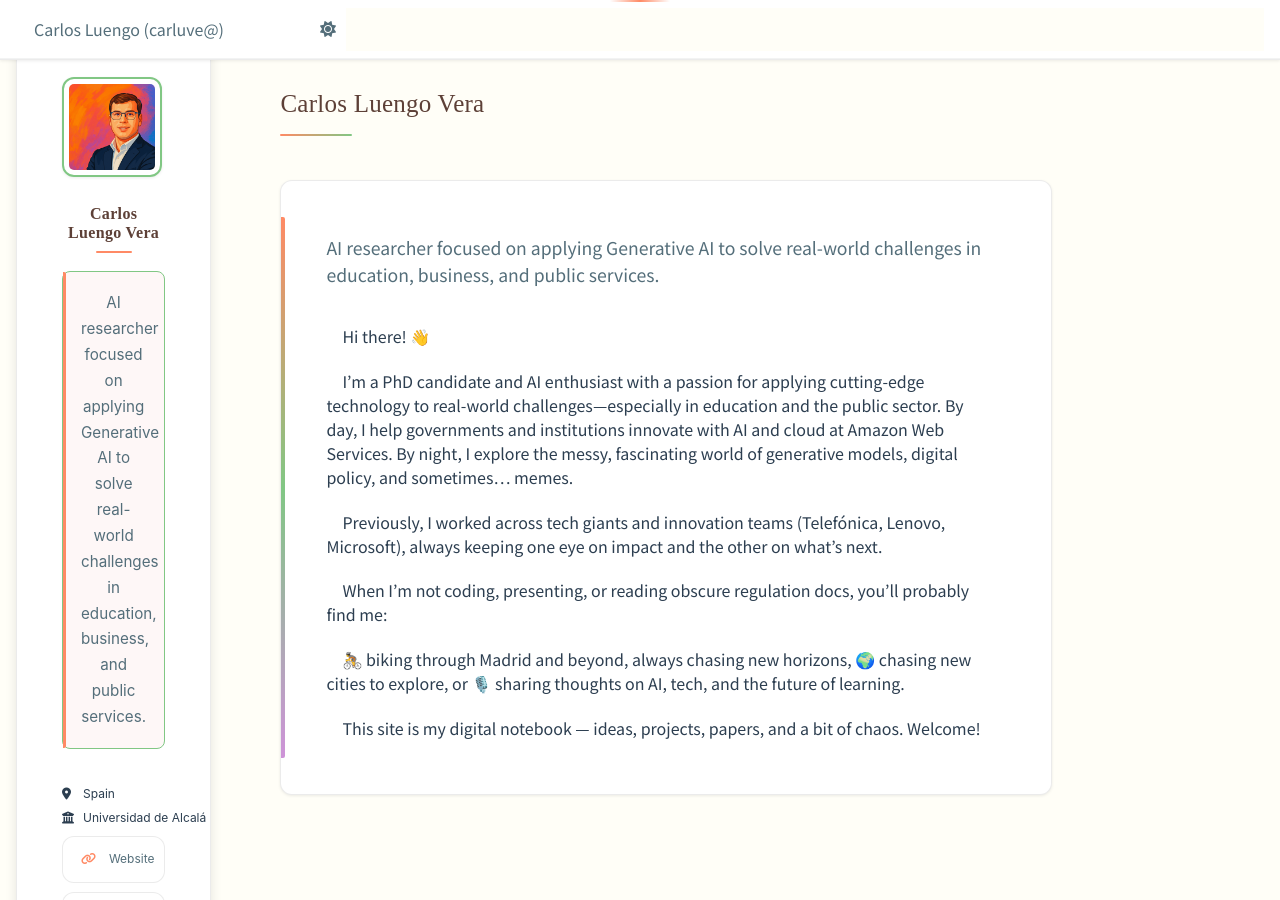
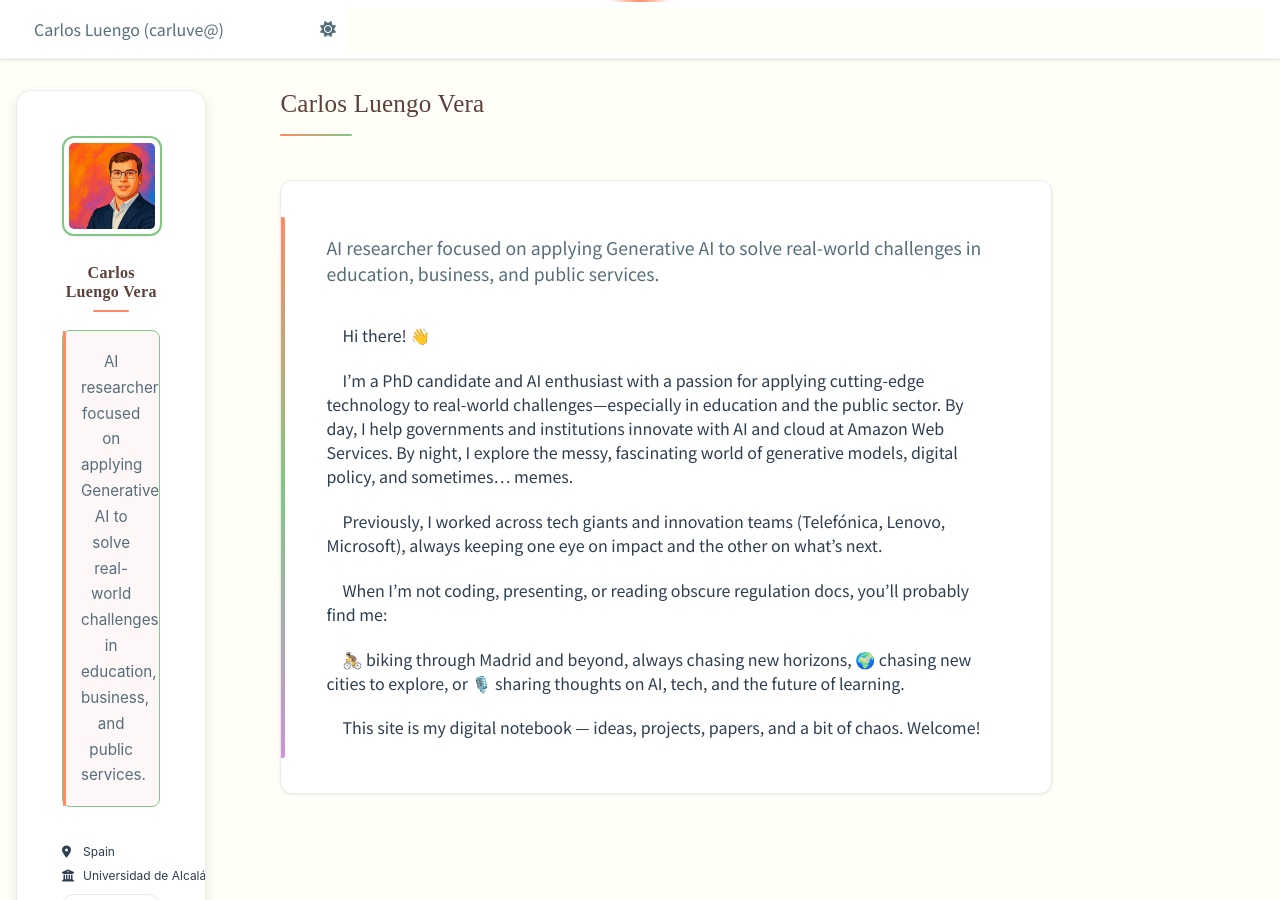
Before and after one commit to Carluve/carluve.github.io, a Jekyll site: the page built from _pages/about.md, in a window 1280 px wide and 900 px high. Built offline with Jekyll 4.4.1, drawn with Linux system fonts in a browser that asks for light colours; some web fonts are replaced.

Commit message:
UX: Reduce nested scrollbars (sticky sidebar, thinner scrollbars, modal & archive adjustments)

```diff
--- a/_sass/_japanese-advanced.scss
+++ b/_sass/_japanese-advanced.scss
@@ -226,8 +226,9 @@
     padding: 2rem;
     max-width: 500px;
     width: 90%;
-    max-height: 80vh;
-    overflow-y: auto;
+    /* Allow page scroll instead of nested modal scroll unless content extremely long */
+    max-height: none;
+    overflow: visible;
     box-shadow: var(--shadow-strong);
     transform: scale(0.9);
     transition: transform 0.3s ease;
--- a/_sass/layout/_base.scss
+++ b/_sass/layout/_base.scss
@@ -13,8 +13,8 @@
   background-color: var(--global-bg-color);
 
   margin: 0;
-  padding: $masthead-height 0 0;
-  padding-bottom: 9em;
+  padding: $masthead-height 0 0; // top offset for masthead
+  padding-bottom: 6em; // reduce footer gap to minimize vertical scroll length
   font-family: $global-font-family;
   line-height: 1.5;
 
@@ -133,6 +133,25 @@
 
 pre {
   overflow-x: auto; /* add scrollbars to wide code blocks*/
+}
+
+/* Utility: thin scrollbars (WebKit) */
+::-webkit-scrollbar {
+  width: 10px;
+  height: 10px;
+}
+::-webkit-scrollbar-track {
+  background: transparent;
+}
+::-webkit-scrollbar-thumb {
+  background: rgba(0,0,0,0.15);
+  border-radius: 10px;
+  border: 2px solid transparent;
+  background-clip: content-box;
+}
+::-webkit-scrollbar-thumb:hover {
+  background: rgba(0,0,0,0.30);
+  border: 2px solid transparent;
 }
 
 a > code,
--- a/_sass/layout/_sidebar.scss
+++ b/_sass/layout/_sidebar.scss
@@ -18,10 +18,13 @@
   }
 
   @media screen and (min-width: $sidebar-screen-min-width) {
-    height: 100vh;
-    overflow-y: auto;               // Add scrollbar if the sidebar is too long
-    position: fixed;
-    padding-top: $masthead-height;
+    // Previously fixed + independent scroll; changed to sticky to remove dual scrollbars.
+    position: sticky;
+    top: $masthead-height;
+    height: auto;
+    max-height: calc(100vh - #{$masthead-height});
+    overflow-y: visible; // allow page to own scroll; avoid nested scrollbars
+    padding-top: 0;
   }
 
   @include breakpoint($large) {
--- a/_sass/theme/_japanese_minimal.scss
+++ b/_sass/theme/_japanese_minimal.scss
@@ -606,7 +606,7 @@
   transition: all 0.4s cubic-bezier(0.25, 0.46, 0.45, 0.94);
   color: var(--text-primary) !important;
   position: relative;
-  overflow: hidden;
+    overflow: visible; /* allow focus ring / hover effects to extend */
 
   /* Subtle accent line */
   &::before {
```
